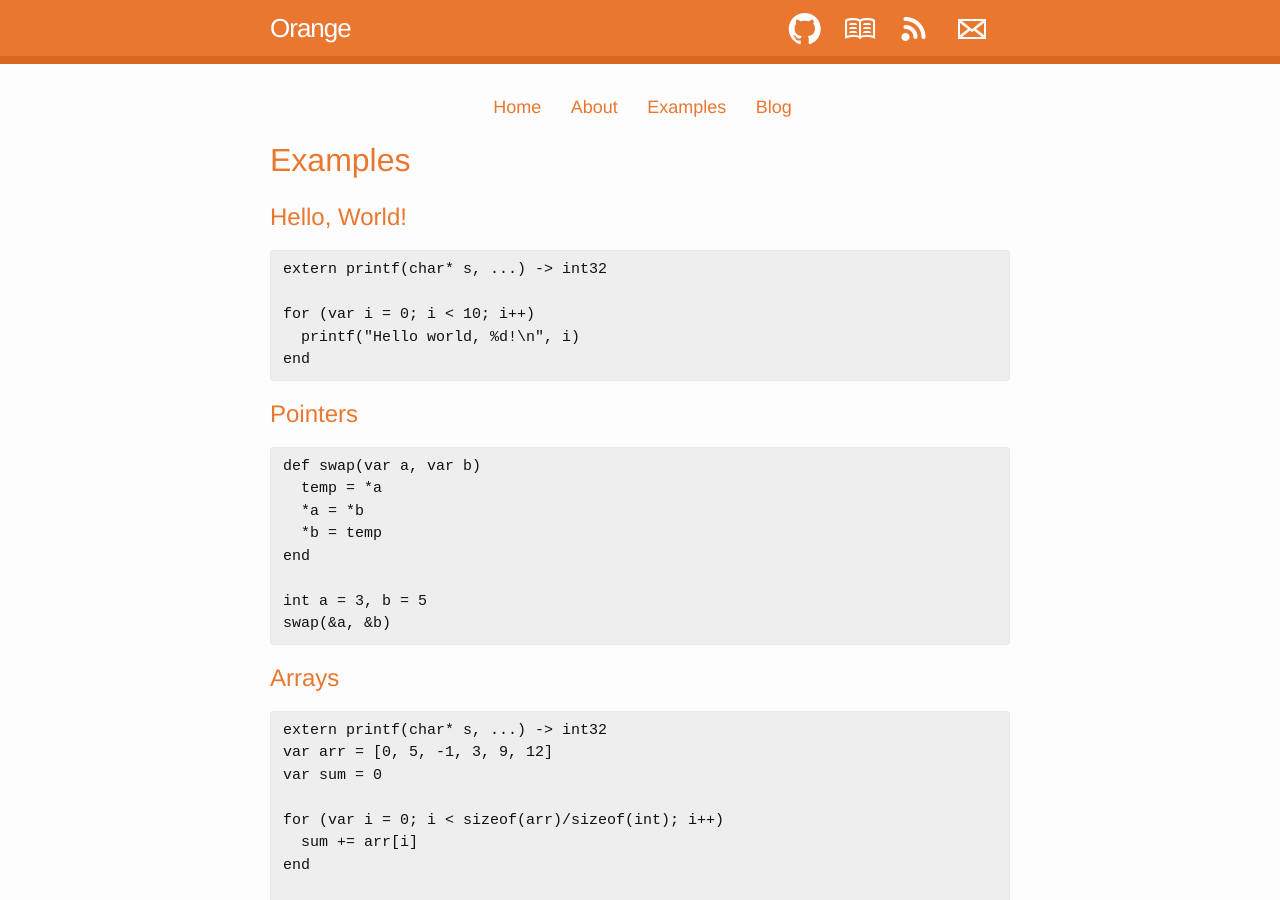
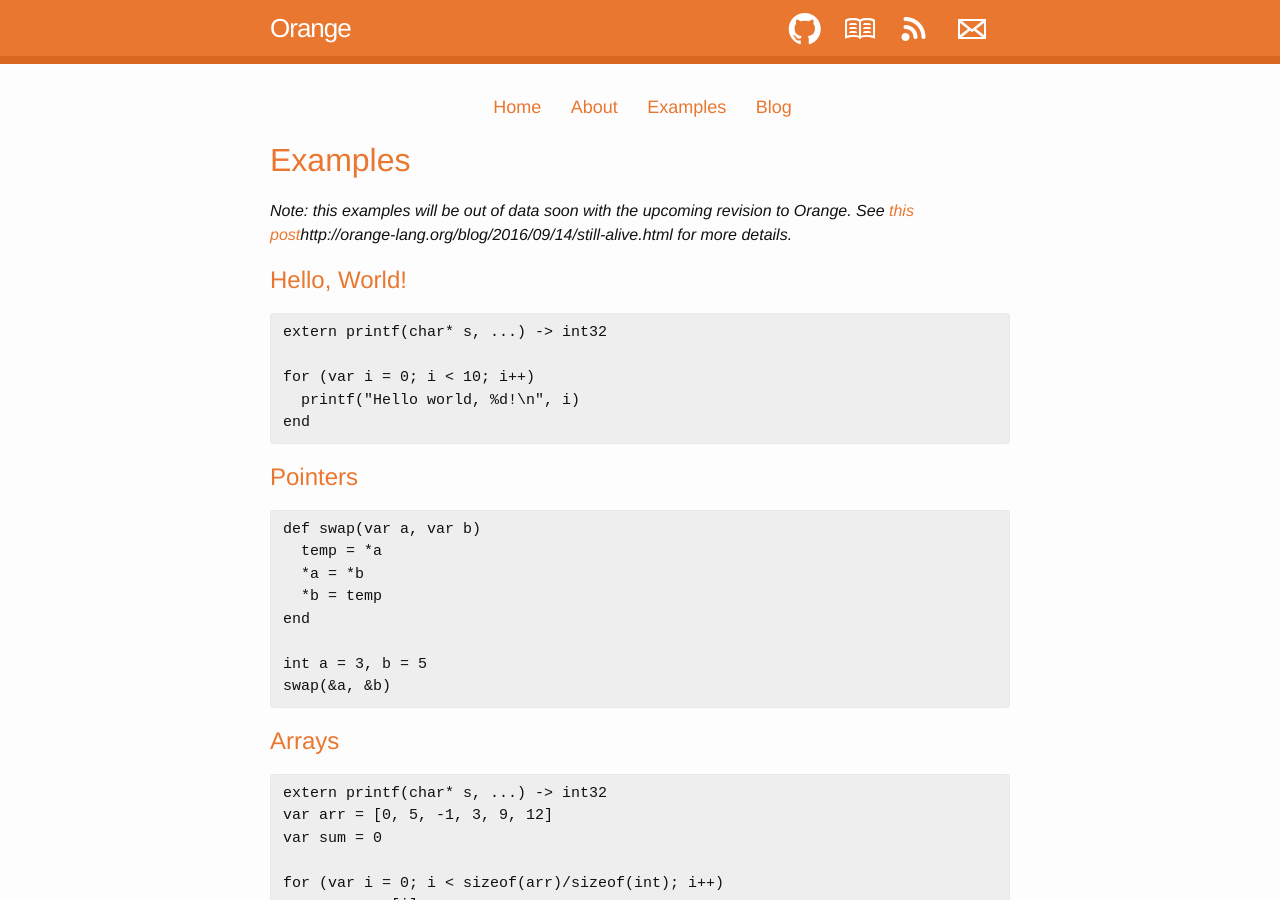
Before and after one commit to orange-lang/orange-site, a Jekyll site: the page built from examples.md, in a window 1280 px wide and 900 px high. Built offline with Jekyll 4.4.1, drawn with Linux system fonts in a browser that asks for light colours; comment, search, counter and statistics services are not loaded.

Commit message:
Add disclaimer to examples page.

```diff
--- a/examples.md
+++ b/examples.md
@@ -3,6 +3,8 @@
 title: Examples
 permalink: /examples/
 ---
+
+_Note: this examples will be out of data soon with the upcoming revision to Orange. See [this post]()http://orange-lang.org/blog/2016/09/14/still-alive.html for more details._
 
 # Hello, World!
 
```
